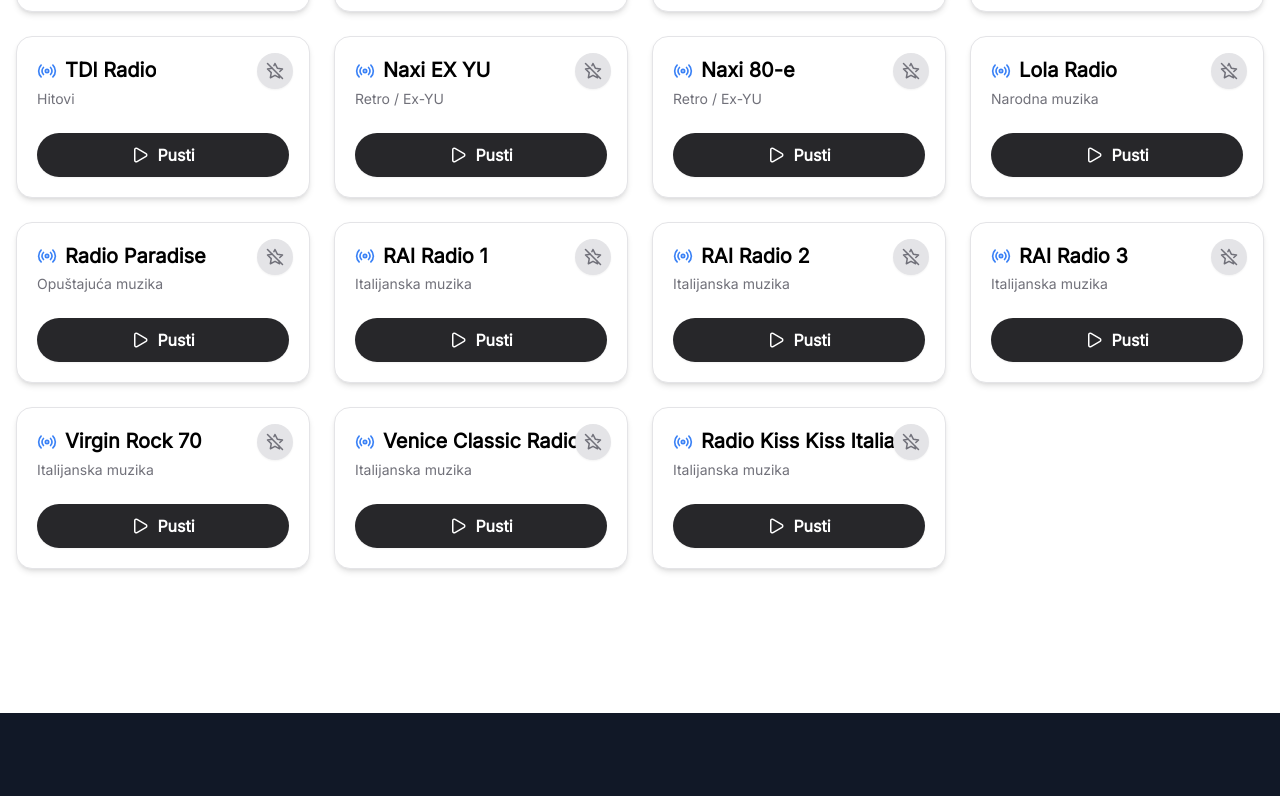
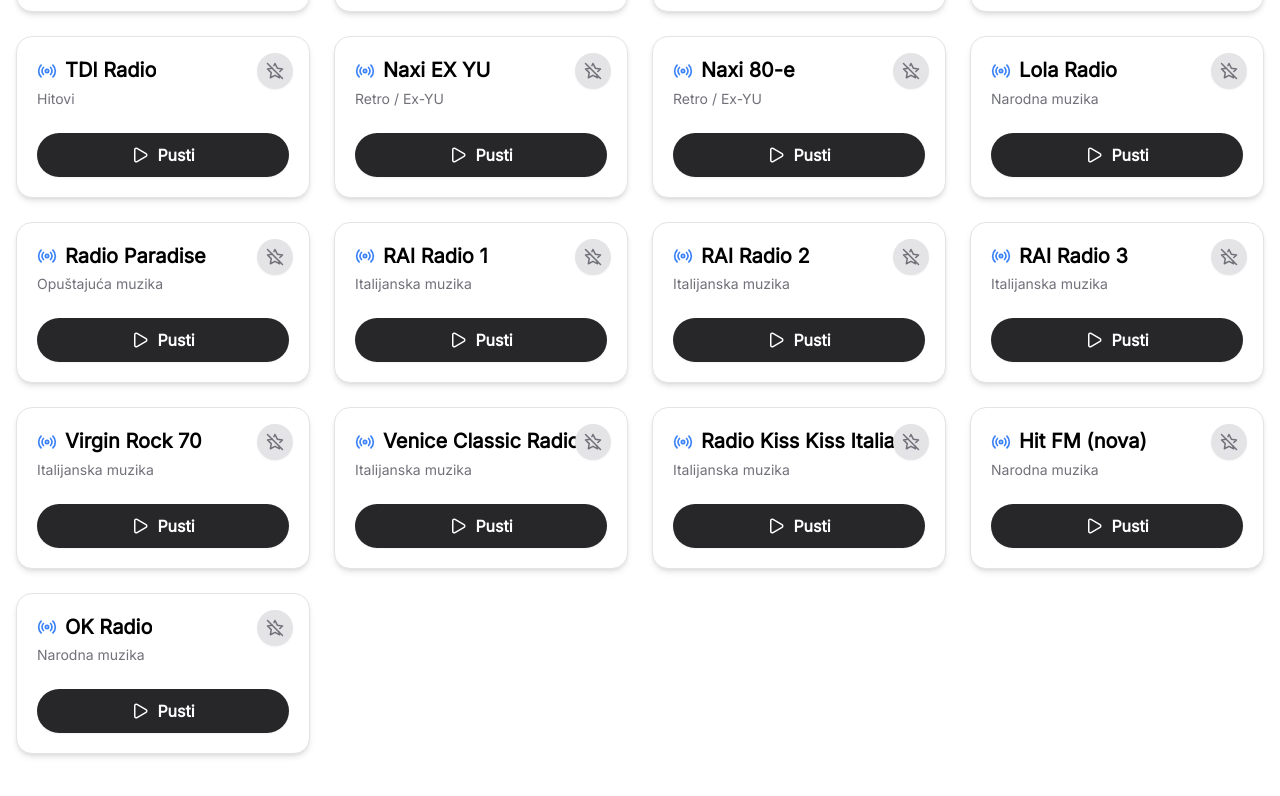
Before and after one commit to R1S-dev/R1S-Radio, a React (Vite) app: page / in a window 1280 px wide. Shown: the part 506-1302 px from the top of the page. Before the commit the page ends 1219 px from the top, so only its background shows below. Built offline with nearby package versions, Linux system fonts and the light colour scheme.

Commit message:
Add files via upload

```diff
--- a/src/App.jsx
+++ b/src/App.jsx
@@ -1,4 +1,3 @@
-// === App.jsx ===
 import React, { useState, useRef, useEffect } from 'react'
 import stations from './data/stations'
 import Header from './components/Header'
@@ -7,7 +6,7 @@
 import PlayerBar from './components/PlayerBar'
 import SettingsModal from './components/SettingsModal'
 import LoadingScreen from './components/LoadingScreen'
-import { AnimatePresence, motion } from 'framer-motion'
+import { AnimatePresence, motion, LayoutGroup } from 'framer-motion'
 
 export default function App() {
   const [loading, setLoading] = useState(true)
@@ -22,7 +21,13 @@
   const [isDark, setIsDark] = useState(() => localStorage.getItem('theme') === 'dark')
   const [selectedGenre, setSelectedGenre] = useState('')
   const [listeningStart, setListeningStart] = useState(null)
+  const [stationOrder, setStationOrder] = useState(() => {
+    const stored = localStorage.getItem('stationOrder')
+    return stored ? JSON.parse(stored) : []
+  })
+
   const audioRef = useRef(new Audio())
+  const scrollRef = useRef()
 
   useEffect(() => {
     const timer = setTimeout(() => setLoading(false), 2000)
@@ -63,6 +68,12 @@
     localStorage.setItem('listeningStats', JSON.stringify(stats))
   }
 
+  const updateStationOrder = (stationList) => {
+    const order = stationList.map((s) => s.name)
+    setStationOrder(order)
+    localStorage.setItem('stationOrder', JSON.stringify(order))
+  }
+
   const handlePlay = (station) => {
     const audio = audioRef.current
 
@@ -70,6 +81,16 @@
       saveListeningStats(currentStation?.name)
       setCurrentStation(station)
       audio.src = station.streamUrl
+
+      const reordered = [station, ...stations.filter((s) => s.name !== station.name)]
+      updateStationOrder(reordered)
+
+      setTimeout(() => {
+        const topCard = document.getElementById(`card-${station.name}`)
+        if (topCard) {
+          topCard.scrollIntoView({ behavior: 'smooth', block: 'center' })
+        }
+      }, 300)
     }
 
     audio.play().then(() => {
@@ -105,12 +126,31 @@
 
   const genres = Array.from(new Set(stations.map((s) => s.genre).filter(Boolean)))
 
-  const filteredStations = stations.filter((station) => {
+  const filteredStations = (() => {
+    const stats = JSON.parse(localStorage.getItem('listeningStats') || '{}')
+
+    let result = stations.filter((station) => {
       const matchesSearch = station.name.toLowerCase().includes(searchTerm.toLowerCase())
       const matchesGenre = selectedGenre ? station.genre === selectedGenre : true
       const isFavorite = favorites.some((fav) => fav.name === station.name)
       return showFavoritesOnly ? matchesSearch && matchesGenre && isFavorite : matchesSearch && matchesGenre
     })
+
+    result.sort((a, b) => {
+      const indexA = stationOrder.indexOf(a.name)
+      const indexB = stationOrder.indexOf(b.name)
+      if (indexA === -1 && indexB === -1) return 0
+      if (indexA === -1) return 1
+      if (indexB === -1) return -1
+      return indexA - indexB
+    })
+
+    if (currentStation) {
+      result = [currentStation, ...result.filter((s) => s.name !== currentStation.name)]
+    }
+
+    return result
+  })()
 
   if (loading) {
     return <LoadingScreen isDark={isDark} />
@@ -149,8 +189,10 @@
           )}
         </AnimatePresence>
 
+        <LayoutGroup>
           <motion.div
             layout
+            ref={scrollRef}
             transition={{ layout: { duration: 0.4, ease: 'easeInOut' } }}
             className="transition-all duration-500 ease-in-out"
           >
@@ -162,6 +204,7 @@
               onToggleFavorite={toggleFavorite}
             />
           </motion.div>
+        </LayoutGroup>
       </main>
 
       {currentStation && (
@@ -180,4 +223,4 @@
       />
     </div>
   )
-} // kraj App
+}
--- a/src/components/StationCard.jsx
+++ b/src/components/StationCard.jsx
@@ -12,6 +12,8 @@
 }) {
   return (
     <motion.div
+      layout
+      layoutId={`station-${station.name}`}
       initial={{ opacity: 0, y: 20, scale: 0.95 }}
       animate={{ opacity: 1, y: 0, scale: 1 }}
       exit={{ opacity: 0, y: 10, scale: 0.9 }}
@@ -20,7 +22,6 @@
         'relative bg-white dark:bg-zinc-900 rounded-2xl p-5 shadow-md border border-zinc-200 dark:border-zinc-800 transition-all duration-300 ease-in-out hover:shadow-lg hover:scale-[1.02]'
       )}
     >
-      {/* Zvezdica */}
       <motion.button
         whileTap={{ scale: 0.9 }}
         onClick={() => onToggleFavorite(station)}
--- a/src/components/StationsGrid.jsx
+++ b/src/components/StationsGrid.jsx
@@ -9,14 +9,11 @@
 
   return (
     <motion.div
-      initial={{ opacity: 0 }}
-      animate={{ opacity: 1 }}
-      exit={{ opacity: 0 }}
-      transition={{ duration: 0.3, ease: 'easeInOut' }}
+      layout
       className="grid gap-6 sm:grid-cols-2 lg:grid-cols-3 xl:grid-cols-4 transition-all"
     >
-      <AnimatePresence mode="sync">
-        {stations.map((station, index) => (
+      <AnimatePresence initial={false}>
+        {stations.map((station) => (
           <StationCard
             key={station.name}
             station={station}
--- a/src/data/stations.js
+++ b/src/data/stations.js
@@ -94,6 +94,16 @@
     name: "Radio Kiss Kiss Italia",
     streamUrl: "https://kisskiss.fluidstream.eu/KKItalia.aac",
     genre: "Italijanska muzika"
+  },
+  {
+    name: "Hit FM (nova)",
+    streamUrl: "https://streaming.hitfm.rs/hit.mp3",
+    genre: "Narodna muzika"
+  },
+  {
+    name: "OK Radio",
+    streamUrl: "https://sslstream.okradio.net/;*.mp3",
+    genre: "Narodna muzika"
   }
 ]
 
```
Lines whose indentation alone changed are shown as unchanged.
